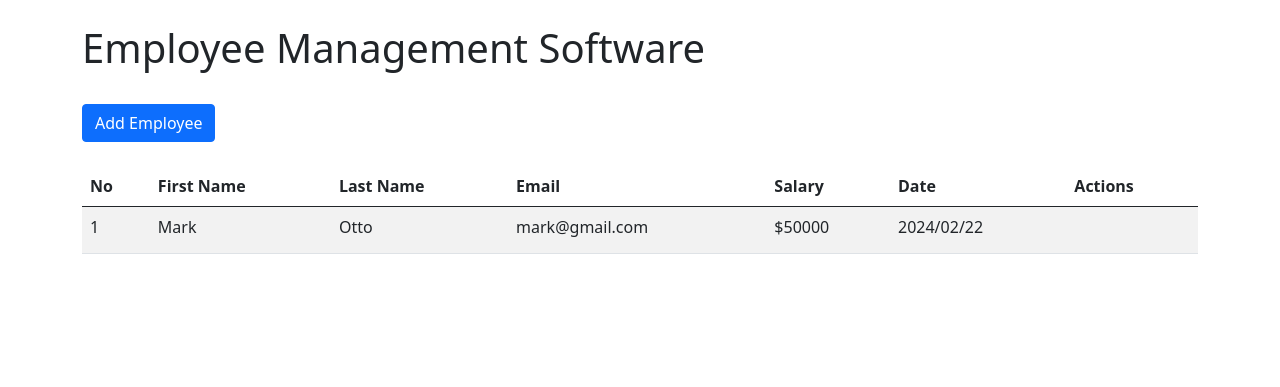
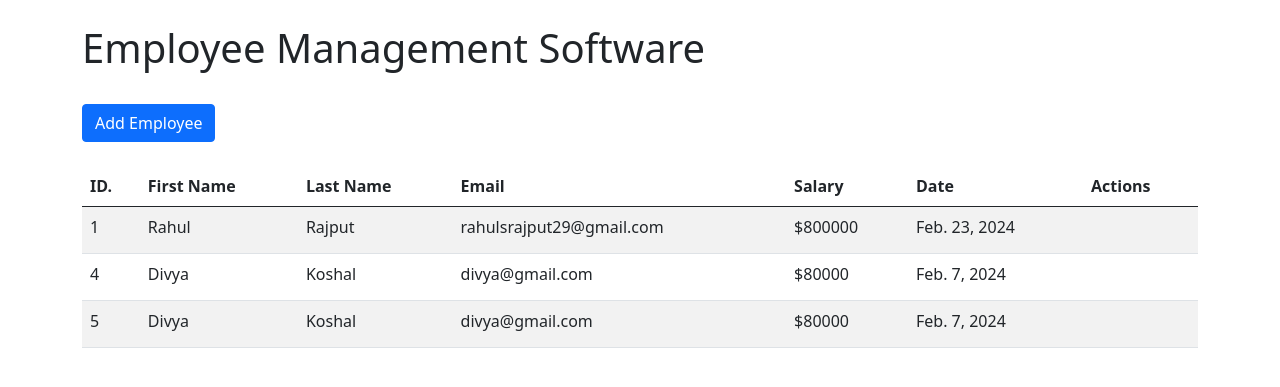
Before and after one commit to rahulsrajput/Project_CRUD_FormAPI, a Django app: page / in a window 1280 px wide. Shown: the top 387 px of the page. Run offline with Django 5.2, Linux system fonts and the light colour scheme; data comes from the database, SQL or seed files in the repository.

Commit message:
Home View Function

```diff
--- a/app/views.py
+++ b/app/views.py
@@ -5,7 +5,12 @@ from django.http import HttpResponseRedirect
 
 # Create your views here.
 def home(request):
-    return render(request, 'home.html')
+    employee_objects = Employee.objects.all()
+    # print(employee_objects)
+
+    context = {'objects':employee_objects}
+
+    return render(request, 'home.html',context)
 
 
 def create(request):
--- a/templates/home.html
+++ b/templates/home.html
@@ -18,7 +18,7 @@
         <table class="table table-striped">
             <thead>
                 <tr>
-                    <th scope="col">No</th>
+                    <th scope="col">ID.</th>
                     <th scope="col">First Name</th>
                     <th scope="col">Last Name</th>
                     <th scope="col">Email</th>
@@ -28,19 +28,21 @@
                 </tr>
             </thead>
             <tbody>
+                {% for i in objects %}
                 <tr>
-                    <td>1</td>
-                    <td>Mark</td>
-                    <td>Otto</td>
-                    <td>mark@gmail.com</td>
-                    <td>$50000</td>
-                    <td>2024/02/22</td>
+                    <td>{{i.id}}</td>
+                    <td>{{i.first_name}}</td>
+                    <td>{{i.last_name}}</td>
+                    <td>{{i.email}}</td>
+                    <td>${{i.salary}}</td>
+                    <td>{{i.date_of_joining}}</td>
                     <td>
                         <a href="{% url 'Update' %}" style="color: black;"><i class="material-icons">&#xe923;</i></a>
 
                         <a href="#" style="color: black;"><i class="material-icons">&#xe872;</i></a>
                     </td>
                 </tr>
+                {% endfor %}
             </tbody>
         </table>
     </div>
```
